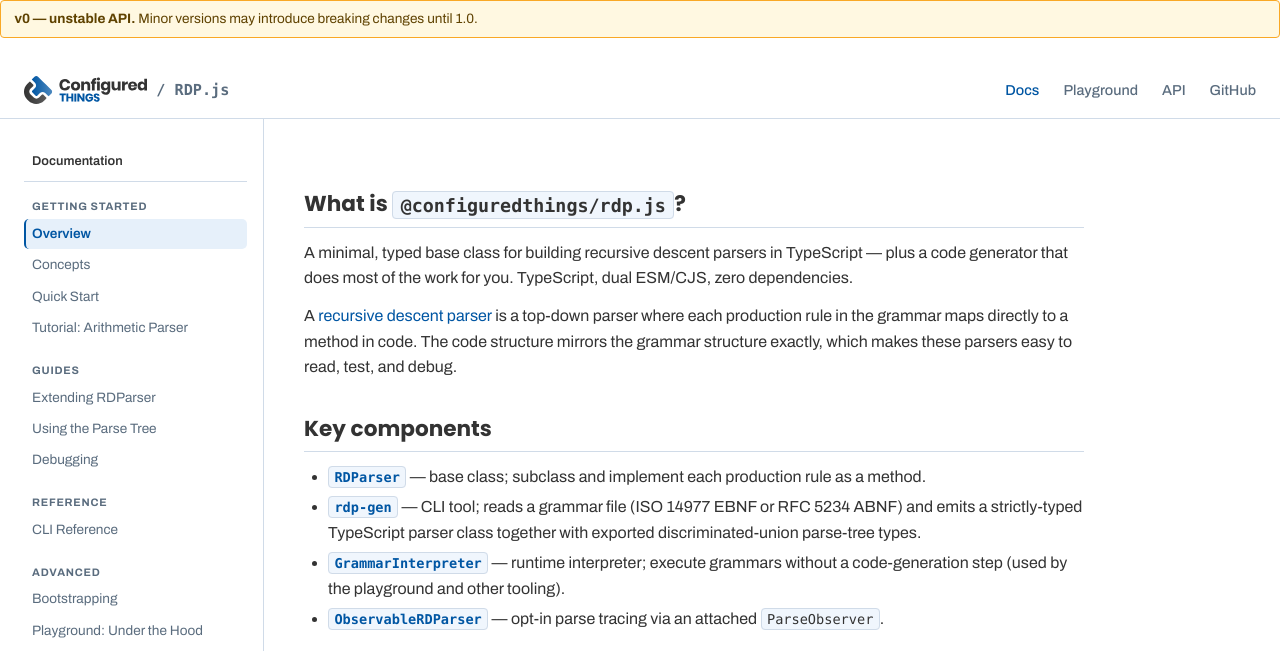
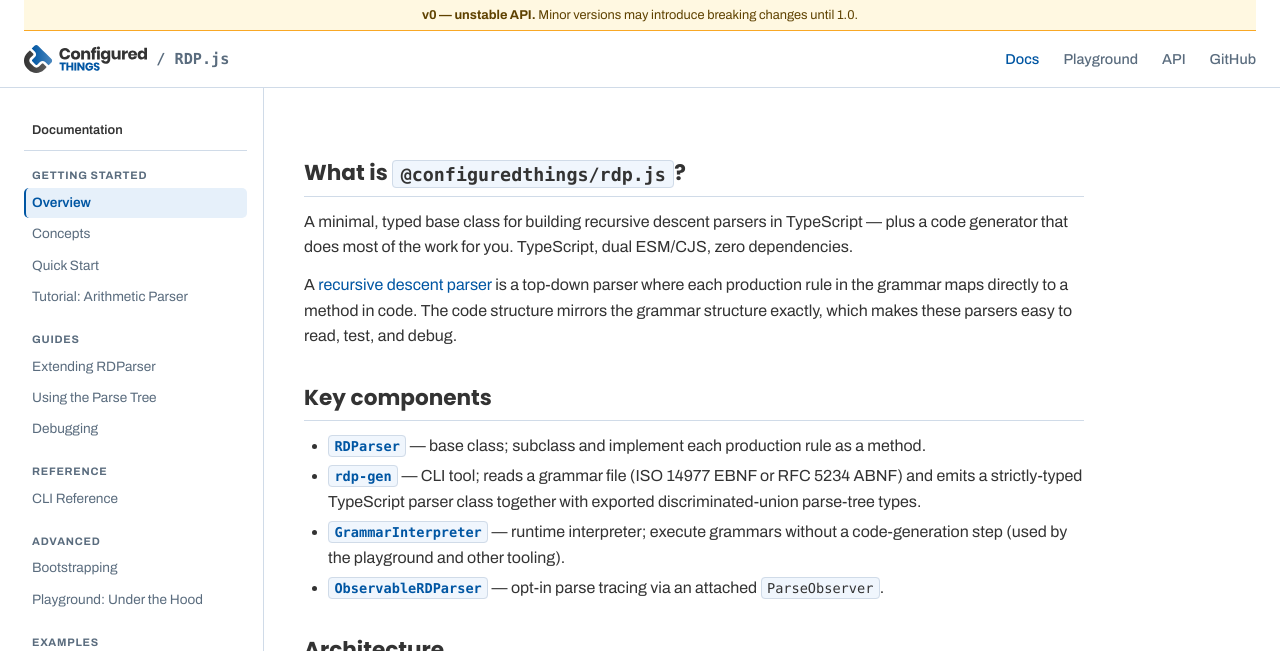
Before and after one commit to ConfiguredThings/RDP.js, a Gatsby site in the folder docs-site/: page /docs/overview/ in a window 1280 px wide. Shown: the top 651 px of the page. Built offline with nearby package versions, Linux system fonts and the light colour scheme; Gatsby itself is replaced by a stand-in of ours; some packages are replaced by stand-ins of ours.

Commit message:
correcting sticky header

```diff
--- a/docs-site/src/components/SiteHeader.tsx
+++ b/docs-site/src/components/SiteHeader.tsx
@@ -7,10 +7,11 @@
 
   return (
     <>
-      <div className="unstable-banner">
-        <strong>v0 — unstable API.</strong> Minor versions may introduce breaking changes until 1.0.
-      </div>
       <header className="site-header">
+        <div className="unstable-banner">
+          <strong>v0 — unstable API.</strong> Minor versions may introduce breaking changes until
+          1.0.
+        </div>
         <div className="site-header-inner">
           <div className="site-logo">
             <a href="https://configuredthings.com" target="_blank" rel="noopener noreferrer">
--- a/docs-site/src/styles/global.css
+++ b/docs-site/src/styles/global.css
@@ -36,7 +36,9 @@
   --max-width:     860px;
   --sidebar-width: 240px;
   --toc-width:     var(--sidebar-width);
-  --header-h:       56px;
+  --nav-h:          56px;
+  --banner-h:       2rem;
+  --header-h:       calc(var(--nav-h) + var(--banner-h));
 }
 
 @media (prefers-color-scheme: dark) {
@@ -90,7 +92,7 @@
   display: flex;
   align-items: center;
   gap: 2rem;
-  height: var(--header-h);
+  height: var(--nav-h);
 }
 
 .site-logo {
@@ -317,13 +319,12 @@
 /* ── Unstable banner ──────────────────────────────────────────────────────── */
 .unstable-banner {
   background: #fff8e1;
-  border: 1px solid #f9a825;
-  border-radius: 4px;
-  padding: 0.5rem 0.85rem;
-  margin-bottom: 1.5rem;
-  font-size: 0.85rem;
+  border-bottom: 1px solid #f9a825;
+  padding: 0.35rem 1.5rem;
+  font-size: 0.8rem;
   color: #5f4200;
   line-height: 1.5;
+  text-align: center;
 }
 
 /* ── Prose ────────────────────────────────────────────────────────────────── */
```
